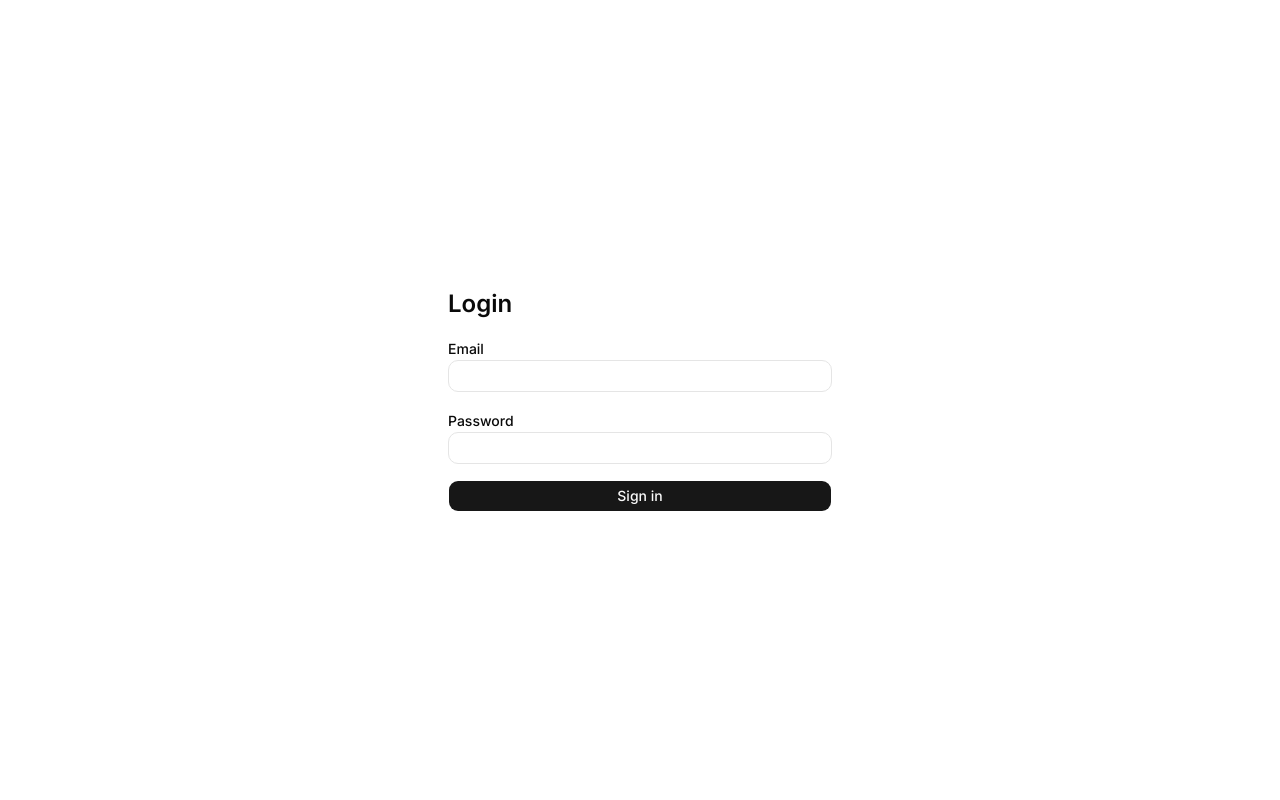
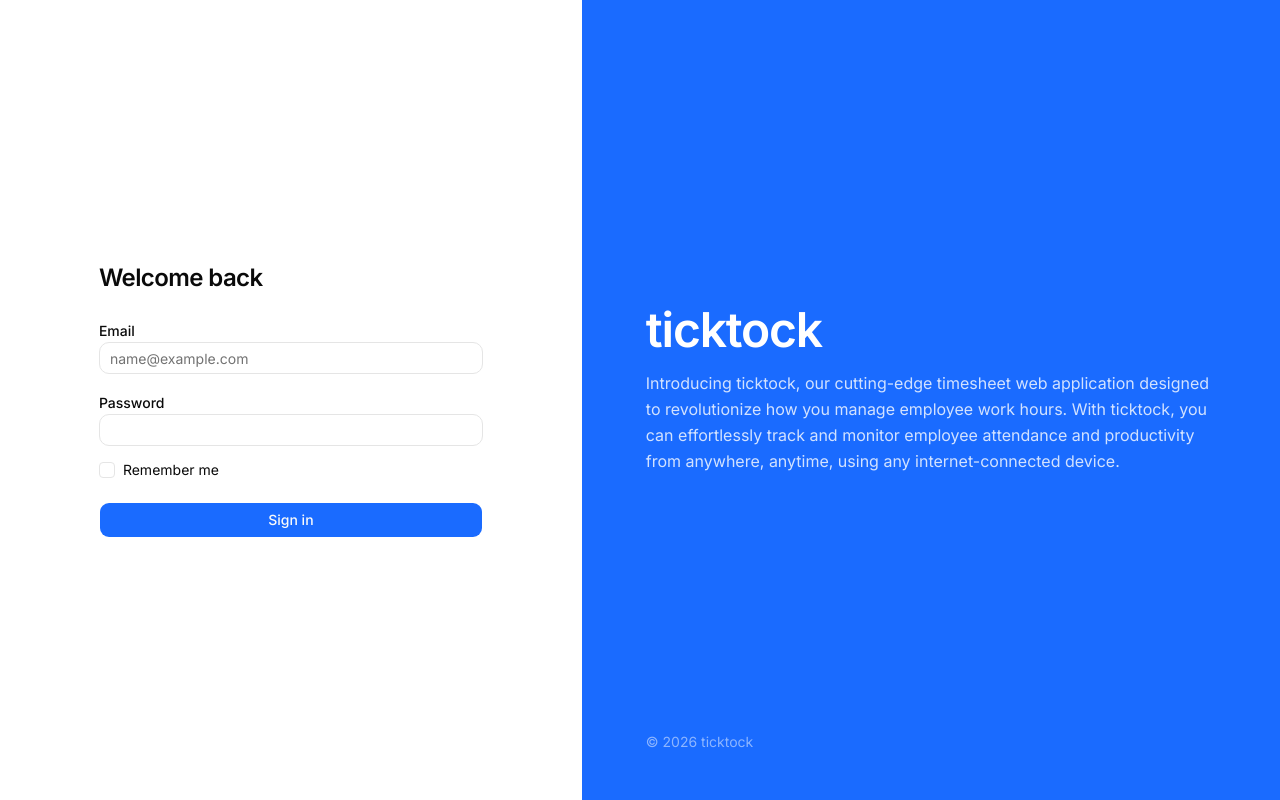
Before and after one commit to khizarhayat11/ticktock-test, a Next.js app: page /login in a window 1280 px wide. Built offline with nearby package versions, Linux system fonts and the light colour scheme.

Commit message:
login page design

```diff
--- a/src/app/login/page.tsx
+++ b/src/app/login/page.tsx
@@ -1,76 +1,13 @@
-"use client";
-
-import { useState } from "react";
-import { useRouter } from "next/navigation";
-import { signIn } from "next-auth/react";
-import { Button } from "@/components/ui/button";
-import { Input } from "@/components/ui/input";
+import { LoginForm } from "@/components/features/auth/LoginForm"
+import { BrandPanel } from "@/components/features/auth/BrandPanel"
 
 export default function LoginPage() {
-  const router = useRouter();
-  const [email, setEmail] = useState("");
-  const [password, setPassword] = useState("");
-  const [error, setError] = useState<string | null>(null);
-  const [isSubmitting, setIsSubmitting] = useState(false);
-
-  async function onSubmit(e: React.FormEvent) {
-    e.preventDefault();
-    setError(null);
-    setIsSubmitting(true);
-    try {
-      const result = await signIn("credentials", {
-        email,
-        password,
-        redirect: false,
-        callbackUrl: "/dashboard",
-      });
-
-      if (!result || result.error) {
-        setError("Invalid email or password");
-        return;
-      }
-
-      router.push(result.url ?? "/dashboard");
-    } finally {
-      setIsSubmitting(false);
-    }
-  }
-
   return (
-    <div className="flex min-h-screen items-center justify-center px-4">
-      <form onSubmit={onSubmit} className="w-full max-w-sm space-y-4">
-        <div className="space-y-1">
-          <h1 className="text-2xl font-semibold">Login</h1>
-        </div>
-
-        <div className="space-y-2">
-          <label className="text-sm font-medium">Email</label>
-          <Input
-            type="email"
-            value={email}
-            onChange={(e) => setEmail(e.target.value)}
-            autoComplete="email"
-            required
-          />
-        </div>
-
-        <div className="space-y-2">
-          <label className="text-sm font-medium">Password</label>
-          <Input
-            type="password"
-            value={password}
-            onChange={(e) => setPassword(e.target.value)}
-            autoComplete="current-password"
-            required
-          />
-        </div>
-
-        {error ? <div className="text-sm">{error}</div> : null}
-
-        <Button type="submit" disabled={isSubmitting} className="w-full">
-          {isSubmitting ? "Signing in..." : "Sign in"}
-        </Button>
-      </form>
+    <div className="grid min-h-screen lg:grid-cols-[1fr_1.2fr]">
+      <div className="flex items-center justify-center px-8 py-12">
+        <LoginForm />
+      </div>
+      <BrandPanel />
     </div>
-  );
+  )
 }
--- /dev/null
+++ b/src/components/features/auth/BrandPanel.tsx
@@ -0,0 +1,20 @@
+export function BrandPanel() {
+  return (
+    <div className="hidden lg:flex flex-col justify-between bg-[#1a6bff] px-16 py-12 text-white">
+      <div />
+
+      <div className="space-y-4 w-full">
+        <h2 className="text-5xl font-semibold tracking-tight">ticktock</h2>
+        <p className="text-base text-white/80 leading-relaxed">
+          Introducing ticktock, our cutting-edge timesheet web application
+          designed to revolutionize how you manage employee work hours. With
+          ticktock, you can effortlessly track and monitor employee attendance
+          and productivity from anywhere, anytime, using any internet-connected
+          device.
+        </p>
+      </div>
+
+      <p className="text-sm text-white/50">© {new Date().getFullYear()} ticktock</p>
+    </div>
+  )
+}
--- /dev/null
+++ b/src/components/features/auth/LoginForm.tsx
@@ -0,0 +1,135 @@
+"use client"
+
+import { useState } from "react"
+import { useRouter } from "next/navigation"
+import { signIn } from "next-auth/react"
+import { Button } from "@/components/ui/button"
+import { Input } from "@/components/ui/input"
+import { Label } from "@/components/ui/label"
+import { Checkbox } from "@/components/ui/checkbox"
+
+export function LoginForm() {
+  const router = useRouter()
+  const [email, setEmail] = useState("")
+  const [password, setPassword] = useState("")
+  const [remember, setRemember] = useState(false)
+  const [error, setError] = useState<string | null>(null)
+  const [isSubmitting, setIsSubmitting] = useState(false)
+
+  async function onSubmit(e: React.FormEvent) {
+    e.preventDefault()
+    setError(null)
+    setIsSubmitting(true)
+    try {
+      const result = await signIn("credentials", {
+        email,
+        password,
+        redirect: false,
+        callbackUrl: "/dashboard",
+      })
+
+      if (!result || result.error) {
+        setError("Invalid email or password")
+        return
+      }
+
+      router.push(result.url ?? "/dashboard")
+    } finally {
+      setIsSubmitting(false)
+    }
+  }
+
+  return (
+    <form onSubmit={onSubmit} className="w-full max-w-sm space-y-6">
+      <div className="space-y-1">
+        <h1 className="text-2xl font-semibold tracking-tight">Welcome back</h1>
+      </div>
+
+      <div className="space-y-4">
+        <EmailField value={email} onChange={setEmail} />
+        <PasswordField value={password} onChange={setPassword} />
+        <RememberMeField checked={remember} onCheckedChange={setRemember} />
+      </div>
+
+      {error ? (
+        <p className="text-sm text-destructive">{error}</p>
+      ) : null}
+
+      <Button
+        type="submit"
+        size="lg"
+        disabled={isSubmitting}
+        className="w-full bg-[#1a6bff] hover:bg-[#1a6bff]/90 cursor-pointer"
+      >
+        {isSubmitting ? "Signing in..." : "Sign in"}
+      </Button>
+    </form>
+  )
+}
+
+function EmailField({
+  value,
+  onChange,
+}: {
+  value: string
+  onChange: (v: string) => void
+}) {
+  return (
+    <div className="space-y-1.5">
+      <Label htmlFor="email">Email</Label>
+      <Input
+        id="email"
+        type="email"
+        placeholder="name@example.com"
+        value={value}
+        onChange={(e) => onChange(e.target.value)}
+        autoComplete="email"
+        required
+      />
+    </div>
+  )
+}
+
+function PasswordField({
+  value,
+  onChange,
+}: {
+  value: string
+  onChange: (v: string) => void
+}) {
+  return (
+    <div className="space-y-1.5">
+      <Label htmlFor="password">Password</Label>
+      <Input
+        id="password"
+        type="password"
+        value={value}
+        onChange={(e) => onChange(e.target.value)}
+        autoComplete="current-password"
+        required
+      />
+    </div>
+  )
+}
+
+function RememberMeField({
+  checked,
+  onCheckedChange,
+}: {
+  checked: boolean
+  onCheckedChange: (v: boolean) => void
+}) {
+  return (
+    <div className="flex items-center gap-2">
+      <Checkbox
+        id="remember"
+        className="border cursor-pointer data-[state=checked]:bg-[#1a6bff] focus:ring-0 focus:ring-offset-0 focus-visible:ring-0"
+        checked={checked}
+        onCheckedChange={(v) => onCheckedChange(v === true)}
+      />
+      <Label htmlFor="remember" className="font-normal cursor-pointer">
+        Remember me
+      </Label>
+    </div>
+  )
+}
--- /dev/null
+++ b/src/components/ui/checkbox.tsx
@@ -0,0 +1,29 @@
+"use client"
+
+import * as React from "react"
+import { Checkbox as CheckboxPrimitive } from "radix-ui"
+import { CheckIcon } from "lucide-react"
+
+import { cn } from "@/lib/utils"
+
+function Checkbox({
+  className,
+  ...props
+}: React.ComponentProps<typeof CheckboxPrimitive.Root>) {
+  return (
+    <CheckboxPrimitive.Root
+      data-slot="checkbox"
+      className={cn(
+        "peer size-4 shrink-0 rounded border border-input bg-transparent transition-colors outline-none focus-visible:border-ring focus-visible:ring-3 focus-visible:ring-ring/50 disabled:cursor-not-allowed disabled:opacity-50 data-[state=checked]:border-primary data-[state=checked]:bg-primary data-[state=checked]:text-primary-foreground",
+        className
+      )}
+      {...props}
+    >
+      <CheckboxPrimitive.Indicator className="flex items-center justify-center">
+        <CheckIcon className="size-3" />
+      </CheckboxPrimitive.Indicator>
+    </CheckboxPrimitive.Root>
+  )
+}
+
+export { Checkbox }
--- /dev/null
+++ b/src/components/ui/label.tsx
@@ -0,0 +1,24 @@
+"use client"
+
+import * as React from "react"
+import { Label as LabelPrimitive } from "radix-ui"
+
+import { cn } from "@/lib/utils"
+
+function Label({
+  className,
+  ...props
+}: React.ComponentProps<typeof LabelPrimitive.Root>) {
+  return (
+    <LabelPrimitive.Root
+      data-slot="label"
+      className={cn(
+        "text-sm font-medium leading-none select-none peer-disabled:cursor-not-allowed peer-disabled:opacity-50",
+        className
+      )}
+      {...props}
+    />
+  )
+}
+
+export { Label }
```
